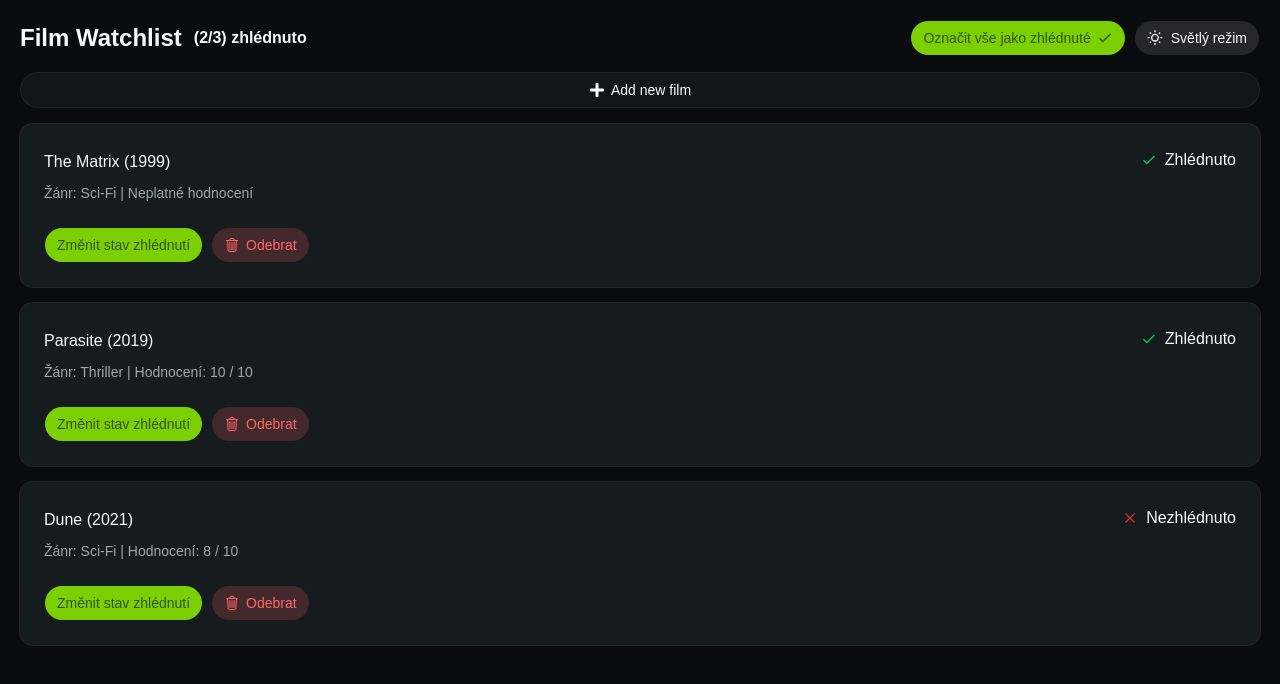
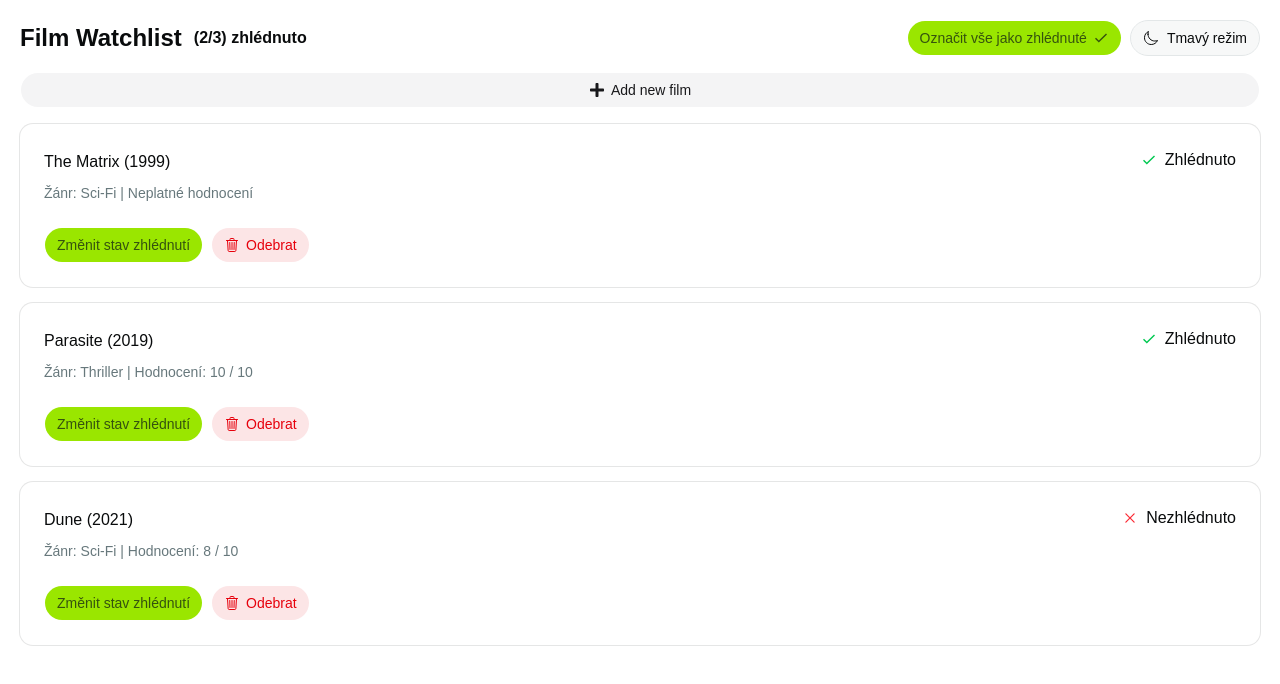
Before and after one commit to darebakdavca/4IT427_brad14, a React (Vite) app: page / in a window 1280 px wide. Shown: the top 684 px of the page. Built offline with nearby package versions, Linux system fonts and the light colour scheme.

Commit message:
feat: Úkol 4 - Stylování
- update theme handling
- improve AddFilmForm component

```diff
--- a/src/App.tsx
+++ b/src/App.tsx
@@ -1,15 +1,12 @@
 import { FilmCard } from '@/components/FilmCard';
-import { Button } from '@/components/ui/button';
-import { IoMdCheckmark } from 'react-icons/io';
 import { ThemeSwitcher } from '@/components/ThemeSwitcher';
 import { useWatchList } from '@/contexts/WatchListContext';
 import { AddFilmForm } from '@/components/AddFilmForm';
-import { Dialog } from '@/components/ui/dialog';
 import { MarkAllAsWatchedBtn } from '@/components/MakrAllAsWatchedBtn';
 
 
 function App() {
-  const { toggleWatched, films, statString } = useWatchList();
+  const { films, statString } = useWatchList();
 
   return (
     <div className='p-5 grid gap-4'>
--- a/src/components/AddFilmForm.tsx
+++ b/src/components/AddFilmForm.tsx
@@ -13,6 +13,8 @@
 import { FaPlus } from "react-icons/fa";
 
 export function AddFilmForm() {
+  const { addFilm } = useWatchList();
+
   const [isOpen, setIsOpen] = useState(false);
 
   const [title, setTitle] = useState<string>('');
@@ -20,7 +22,6 @@
   const [genre, setGenre] = useState<string>('');
   const [rating, setRating] = useState<number>(5);
 
-  const { addFilm } = useWatchList();
 
   const handleSubmit = (e: FormEvent<HTMLFormElement>) => {
     e.preventDefault();
@@ -39,7 +40,7 @@
     <>
       <Dialog open={isOpen} onOpenChange={setIsOpen}>
         <DialogTrigger asChild>
-          <Button variant={'outline'} className="w-full">
+          <Button variant={'secondary'} className="w-full">
             <FaPlus />
             Add new film</Button>
         </DialogTrigger>
--- a/src/components/ThemeSwitcher.tsx
+++ b/src/components/ThemeSwitcher.tsx
@@ -8,7 +8,7 @@
   const { theme, triggerTheme } = useTheme();
   return (
 
-    <Button className={cn(className)} variant='secondary' onClick={triggerTheme}>
+    <Button className={cn(className)} variant={'outline'} onClick={triggerTheme}>
       <span className='inline-flex items-center gap-2'>
         {theme === 'dark' ?
           <>
--- a/src/hooks/useTheme.ts
+++ b/src/hooks/useTheme.ts
@@ -1,8 +1,17 @@
 import type { Theme } from '@/types/theme.types';
 import { useEffect, useState } from 'react';
 
+function getDeviceTheme(): Theme {
+  if (window.matchMedia('(prefers-color-scheme: dark').matches) {
+    return 'dark';
+  }
+
+  return 'light';
+}
+
 export function useTheme() {
-  const [theme, setTheme] = useState<Theme>('dark');
+  const [theme, setTheme] = useState<Theme>(getDeviceTheme);
+
   const triggerTheme = () => {
     setTheme((currentTheme) => (currentTheme === 'dark' ? 'light' : 'dark'));
   };
```
